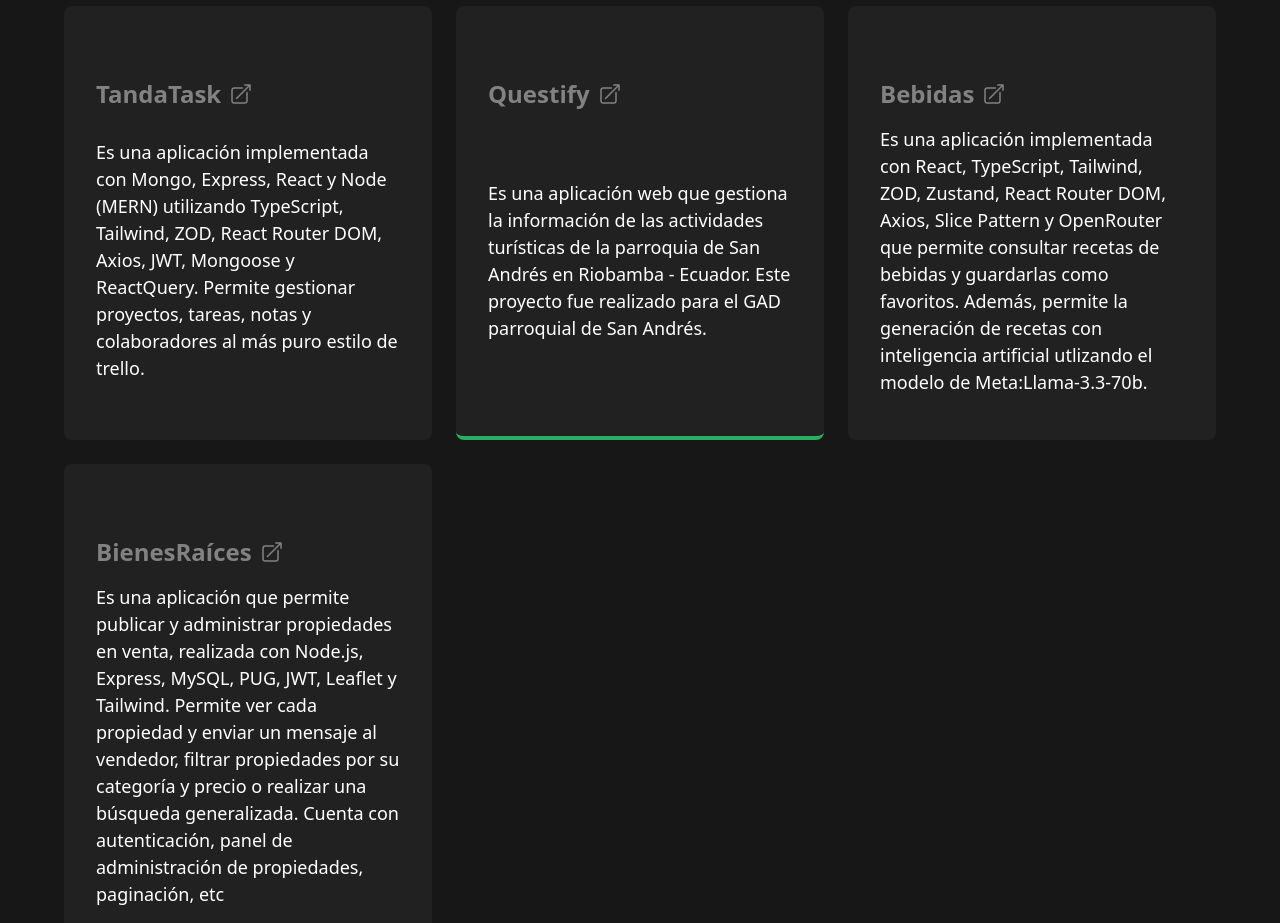
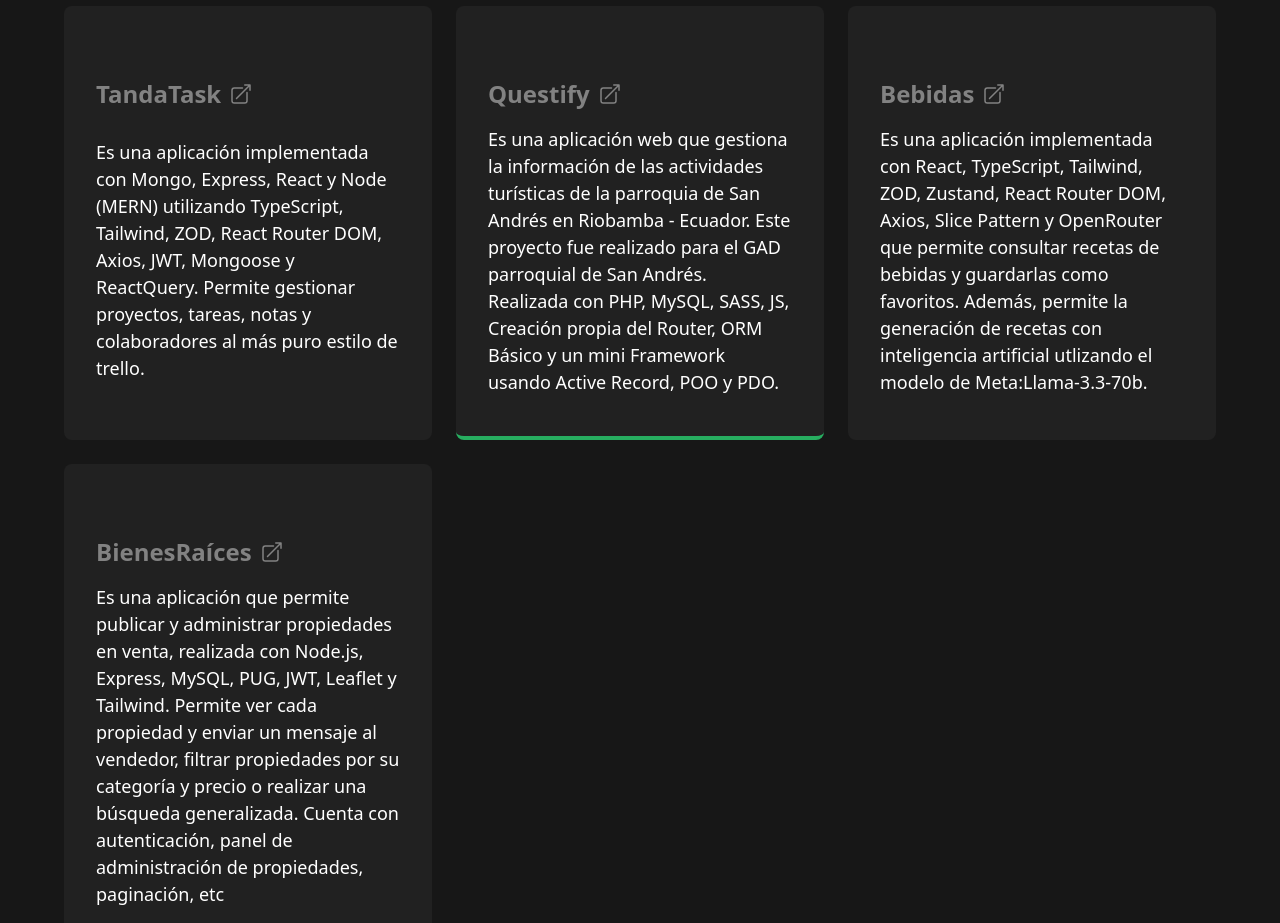
Before and after one commit to arielhurtado388/Portafolio, a React (Vite) app: page / in a window 1280 px wide. Shown: the part 1080-2003 px from the top of the page. Built offline with nearby package versions, Linux system fonts and the light colour scheme.

Commit message:
Mejor descripcion questify

```diff
--- a/src/data/proyectos.ts
+++ b/src/data/proyectos.ts
@@ -13,7 +13,7 @@
     url: "https://questify.domcloud.dev/",
     titulo: "Questify",
     descripcion:
-      "Es una aplicación web que gestiona la información de las actividades turísticas de la parroquia de San Andrés en Riobamba - Ecuador. Este proyecto fue realizado para el GAD parroquial de San Andrés.",
+      "Es una aplicación web que gestiona la información de las actividades turísticas de la parroquia de San Andrés en Riobamba - Ecuador. Este proyecto fue realizado para el GAD parroquial de San Andrés. Realizada con PHP, MySQL, SASS, JS, Creación propia del Router, ORM Básico y un mini Framework usando Active Record, POO y PDO.",
   },
   {
     id: 3,
```
